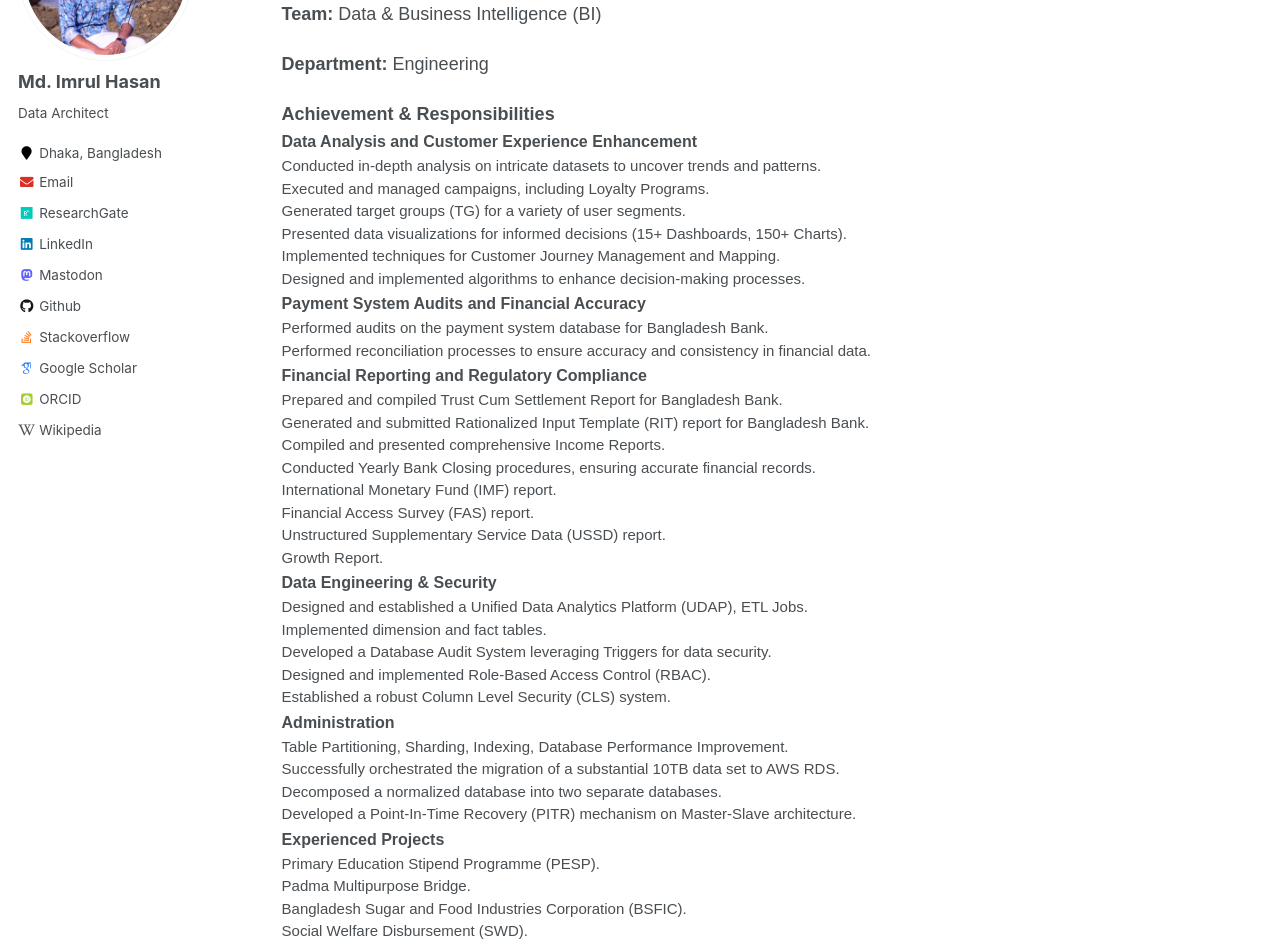
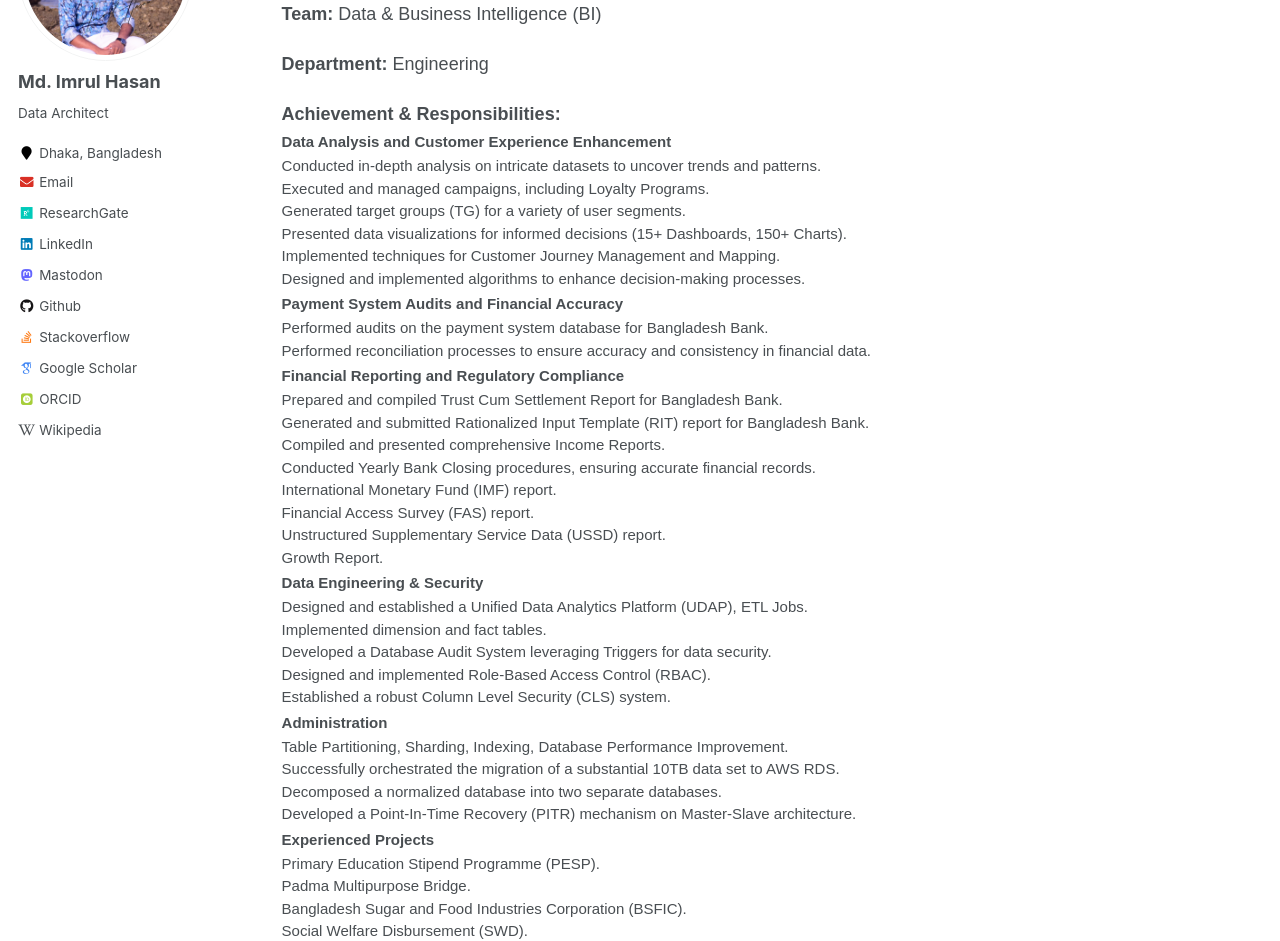
Before and after one commit to imrulhasandata/imrulhasandata, a Jekyll site: the page built from _experience/2023-10-31-PSL.md, in a window 1280 px wide and 1400 px high, scrolled down 296 px. Shown: the part 150-1091 px from the top of the window. Built offline with Jekyll 4.4.1, drawn with Linux system fonts in a browser that asks for light colours; some web fonts are replaced.

```diff
--- a/_experience/2023-10-31-PSL.md
+++ b/_experience/2023-10-31-PSL.md
@@ -40,7 +40,7 @@ I worked as a Data Analyst at Progoti Systems Ltd., where I was actively involve
     }
     .section {
         font-weight: bold;
-        font-size: 16px;
+        font-size: 15px;
         /* color: #1a1a4f; */
         padding: 0 !important;
         margin: 0 !important;
@@ -57,7 +57,7 @@ I worked as a Data Analyst at Progoti Systems Ltd., where I was actively involve
 <body>
 
 <div>
-  <strong class="header_section">Achievement & Responsibilities</strong> <br />
+  <strong class="header_section">Achievement & Responsibilities:</strong> <br />
   <strong class="section">Data Analysis and Customer Experience Enhancement</strong>
   <ul>
     <li class="li">Conducted in-depth analysis on intricate datasets to uncover trends and patterns.</li>
```
